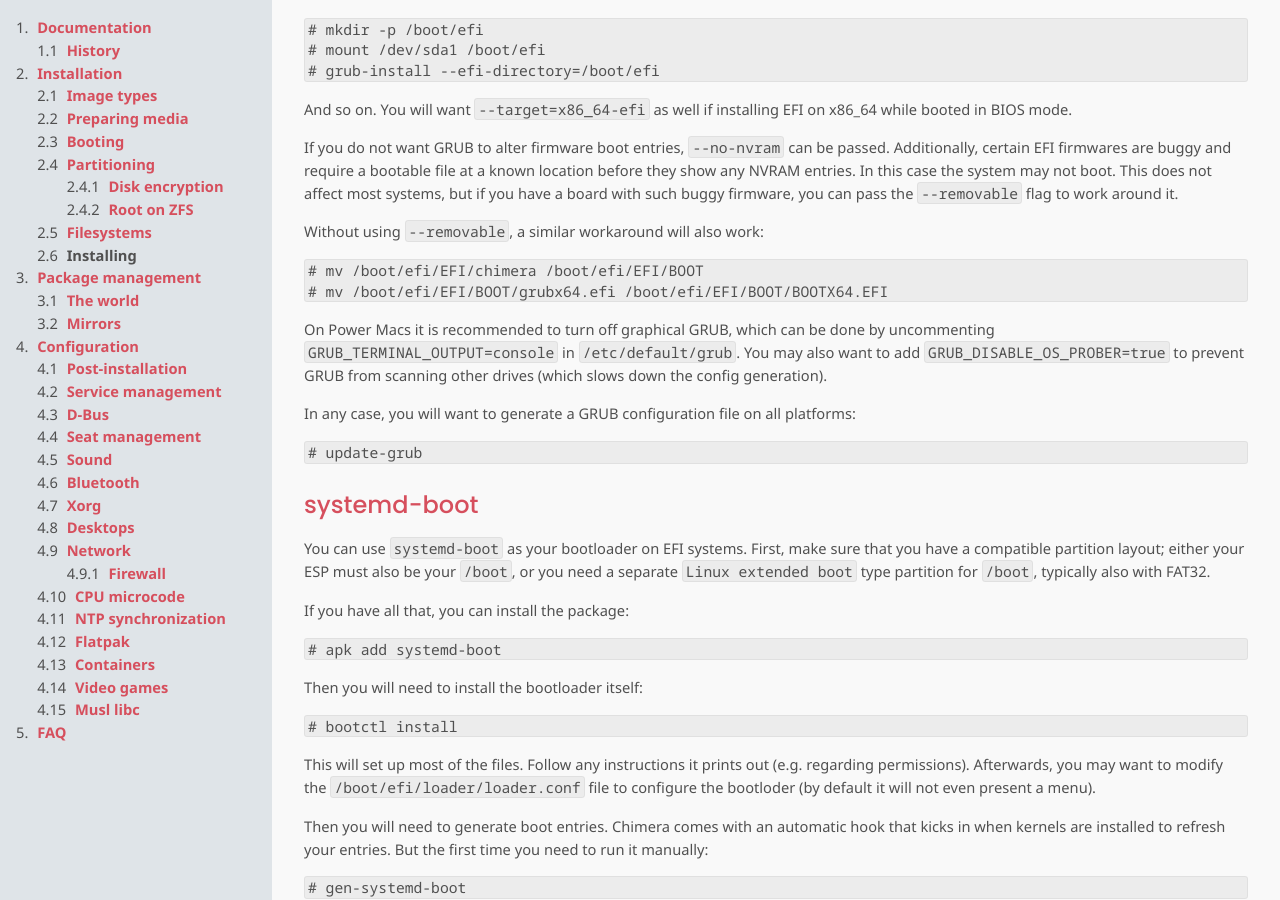
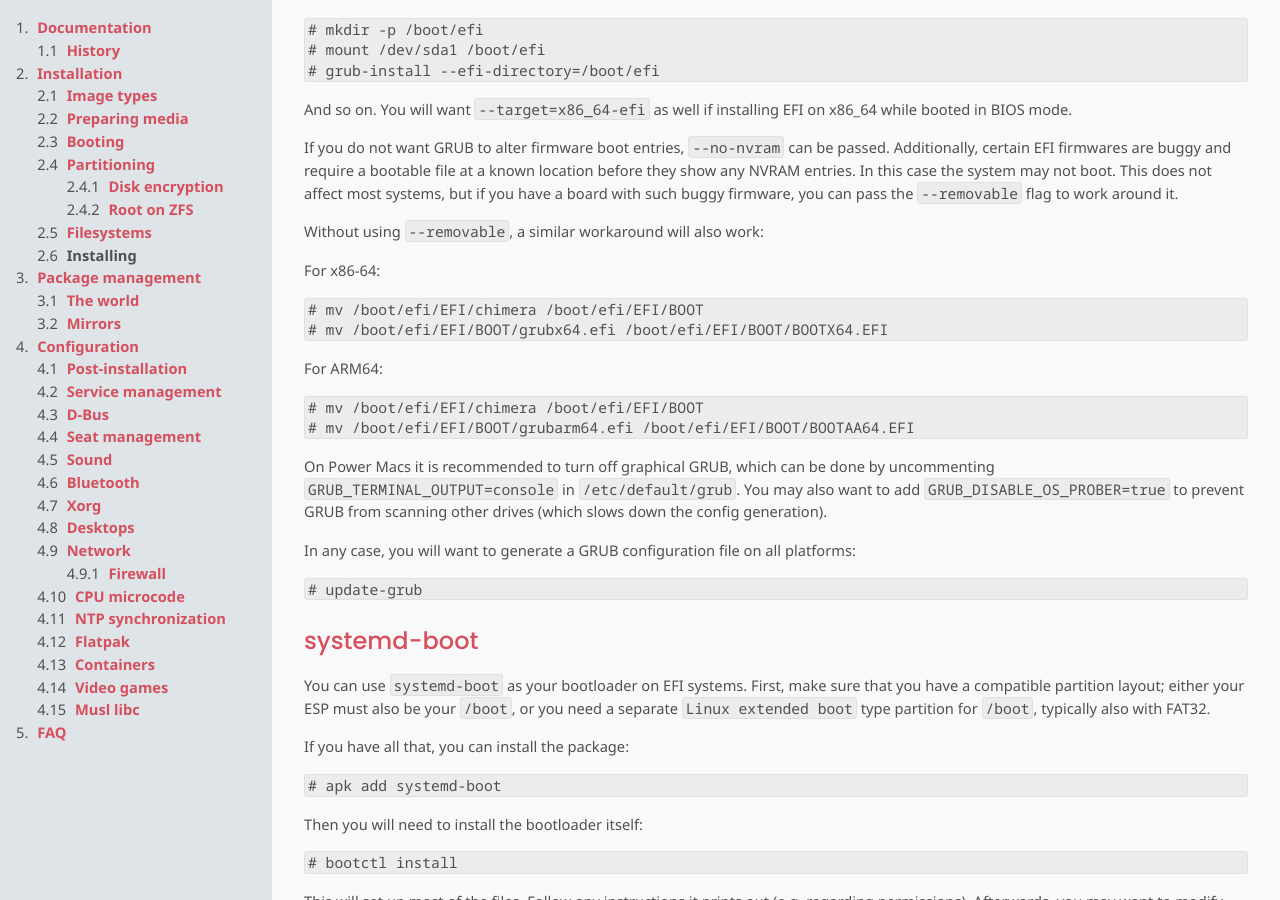
Before and after one commit to chimera-linux/chimera-linux.github.io, a Jekyll site: the page built from _docs/installation/install.md, in a window 1280 px wide and 900 px high, scrolled down 5916 px. Built offline with Jekyll 4.4.1, drawn with Linux system fonts in a browser that asks for light colours.

Commit message:
Update install.md with example for ARM64 EFI setup
The requirement to name the ARM64 .efi file BOOTAA64.EFI was not obvious to me, and required separate web searches.  I'm hopeful that putting it in the doc here will be useful to other people.

````diff
--- a/_docs/installation/install.md
+++ b/_docs/installation/install.md
@@ -419,9 +419,15 @@
 
 Without using `--removable`, a similar workaround will also work:
 
+For x86-64:
 ```
 # mv /boot/efi/EFI/chimera /boot/efi/EFI/BOOT
 # mv /boot/efi/EFI/BOOT/grubx64.efi /boot/efi/EFI/BOOT/BOOTX64.EFI
+```
+For ARM64:
+```
+# mv /boot/efi/EFI/chimera /boot/efi/EFI/BOOT
+# mv /boot/efi/EFI/BOOT/grubarm64.efi /boot/efi/EFI/BOOT/BOOTAA64.EFI
 ```
 
 On Power Macs it is recommended to turn off graphical GRUB, which can be
````
